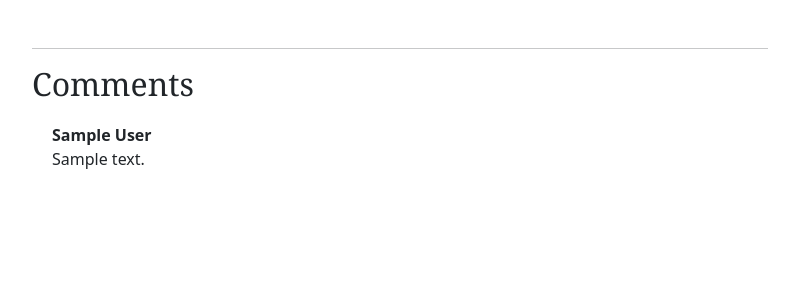
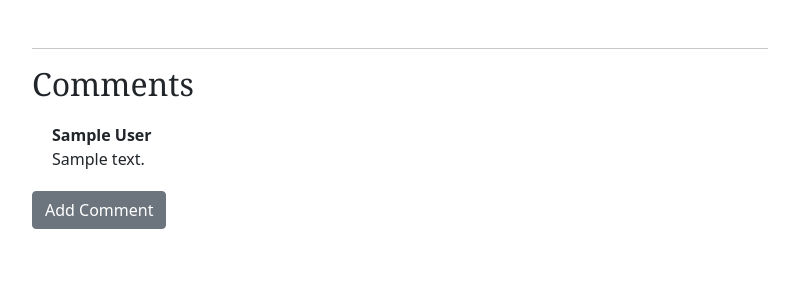
Before and after one commit to RilaKorila/my-first-blog, a Django app: page /post/1/ in a window 1280 px wide. Shown: the part 252-552 px from the top of the page, without its empty margins (20-819 px from the left). Run offline with Django 3.2, Linux system fonts and the light colour scheme; tables that the repository leaves empty hold one stand-in row (values such as "Sample post").

Commit message:
update comment

```diff
--- a/blog/models.py
+++ b/blog/models.py
@@ -23,6 +23,9 @@ class Post(models.Model): # Object
         self.published_date = timezone.now()
         self.save()
 
+    def approved_comments(self):
+        return self.comments.filter(approved_comment=True)
+
     def __str__(self):
         return self.title
 
--- a/blog/templates/blog/post_detail.html
+++ b/blog/templates/blog/post_detail.html
@@ -42,12 +42,12 @@
             <div class="comment">
                 <div class="date">{{ comment.created_date }}</div>
                 <strong>{{ comment.author }}</strong>
-                <p>{{ comment.text|linebreaksbr }}</p>
+                <p>{{ comment.text|linebreaksbr|truncatewords:10 }}</p>
             </div>
         {% endif %}
     {% empty %}
         <p>No Comments here yet :(</p>
-        <a class="btn btn-secondary" href="{% url 'add_comment_to_post' pk=post.pk %}" role="button">Add Comment</a>
     {% endfor %}
+    <a class="btn btn-secondary" href="{% url 'add_comment_to_post' pk=post.pk %}" role="button">Add Comment</a>
 
 {% endblock %}
--- a/blog/templates/blog/post_list.html
+++ b/blog/templates/blog/post_list.html
@@ -4,11 +4,11 @@
     {% for post in posts %}
     <div class="post">
         <h2><a href="{% url 'post_detail' pk=post.pk %}">{{ post.title }}</a></h2>
-        <p>{{ post.text|linebreaksbr }}</p>
+        <p>{{ post.text|linebreaksbr|truncatewords:20 }}</p>
         <div class="date">
             <p>published: {{ post.published_date }}</p>
         </div>
-        <a href="{% url 'post_detail' pk=post.pk%}">Comment: {{ post.comments.count }}</a>
+        <a href="{% url 'post_detail' pk=post.pk%}"><i class="bi bi-chat-dots"></i> {{ post.approved_comments.count }}</a>
     </div>
     {% endfor %}
 {% endblock %}
```
